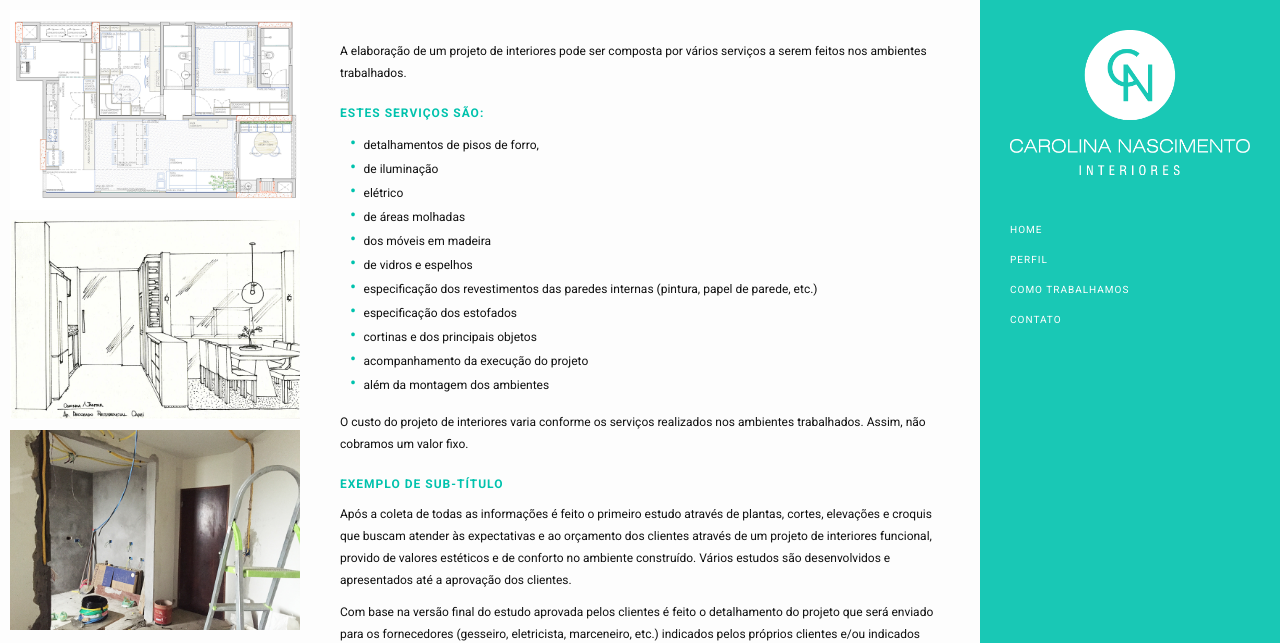
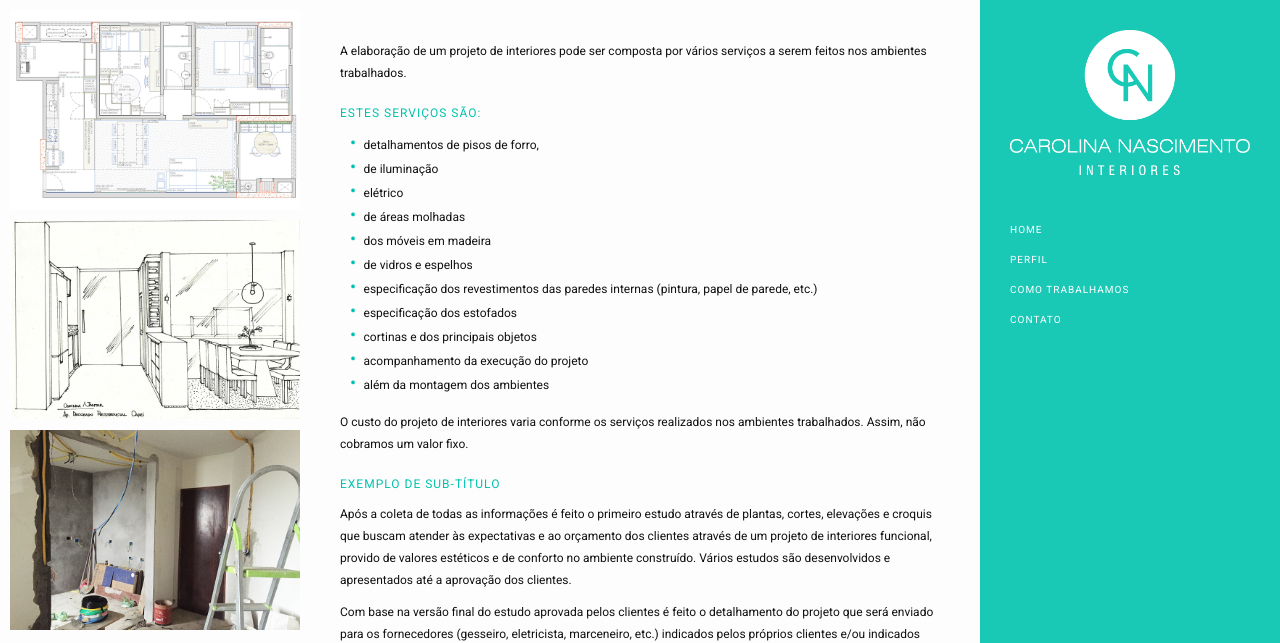
Before and after one commit to eduardofiorezi/carolinanascimentointeriores, a Jekyll site: the page built from como-trabalhamos.html, in a window 1280 px wide. Shown: the top 643 px of the page. Built offline with Jekyll 4.4.1, drawn with Linux system fonts in a browser that asks for light colours.

Commit message:
Improv on headings and buttons

```diff
--- a/_sass/_layout.scss
+++ b/_sass/_layout.scss
@@ -79,6 +79,7 @@
     h2 {
         margin: 20px 0 10px 0;
         letter-spacing: 1px;
+        font-weight: normal;
     }
 
     p,
@@ -210,9 +211,10 @@
         background: $main-green;
         border-radius: 3px;
         color: #fff;
-        font-weight: bold;
+        font-weight: normal;
         text-transform: uppercase;
         font-size: $font-small;
+        letter-spacing: 1px;
 
         &:hover {
             opacity: .8;
@@ -277,7 +279,8 @@
         border-radius: 2px;
         text-transform: uppercase;
         font-size: $font-small;
-        font-weight: bold;
+        font-weight: normal;
+        letter-spacing: 1px;
         color: #fff;
         text-decoration: none;
         background: $main-green;
```
